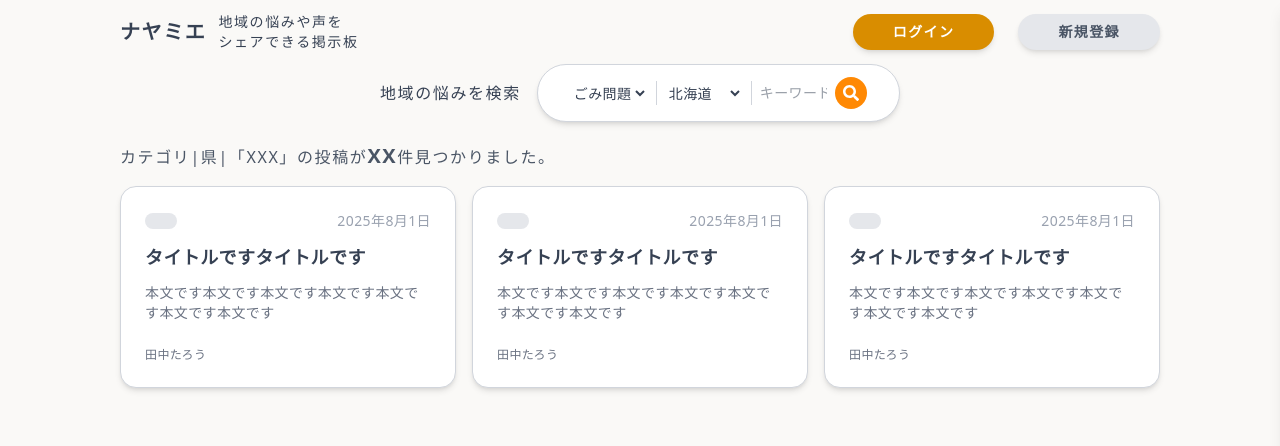
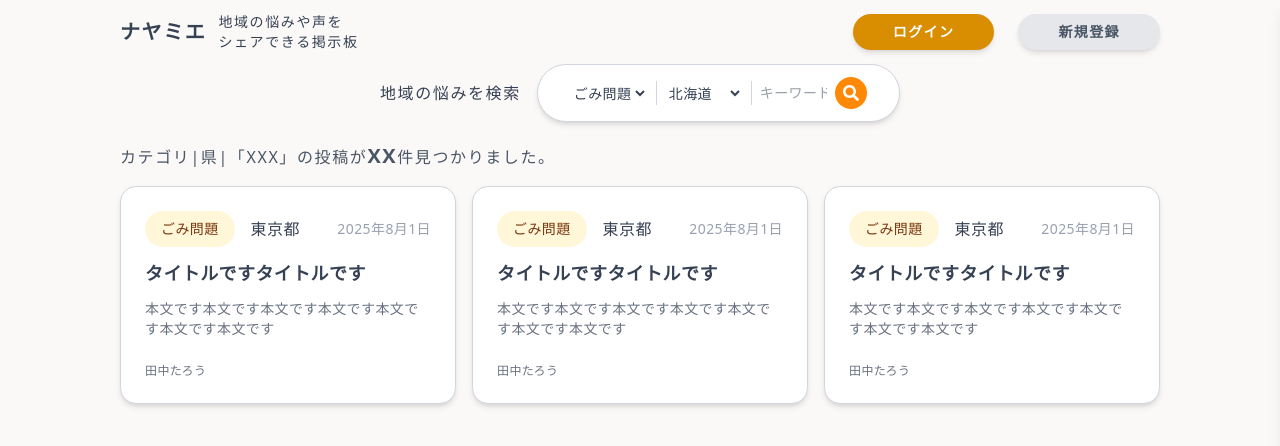
Before and after one commit to pin863/nayamie, a Next.js app: page /search in a window 1280 px wide. Shown: the top 446 px of the page. Built offline with nearby package versions, Linux system fonts and the light colour scheme.

Commit message:
buildエラー解消

```diff
--- a/app/posts/[id]/page.tsx
+++ b/app/posts/[id]/page.tsx
@@ -1,14 +1,12 @@
 import Button from "@/app/components/Button";
 import PostComponent from "@/app/components/PostComponent";
 import { getPostById } from "@/app/utils/supabaseFunctions";
-import { use } from "react";
+// import { use } from "react";
 
-export default function Home({ params }: { params: Promise<{ id: string }> }) {
-  const resolvedParams = use(params);
-  const postId = Number(resolvedParams.id);
-
+export default async function Home({ params }: { params: { id: string } }) {
+  const post = await getPostById(Number(params.id));
   // DB から投稿データを取得
-  const post = use(getPostById(postId));
+  // const post = use(getPostById(postId));
 
   // const postId = use(params).id;
   // const post = await getPostById(Number(postId));
--- a/app/search/page.tsx
+++ b/app/search/page.tsx
@@ -3,14 +3,17 @@ import PostComponent from "../components/PostComponent";
 
 export default function Home() {
   const dummy = {
-    category: "ごみ問題",
+    id: 1,
+    category: { name: "ごみ問題" },
+    prefecture: { name: "東京都" },
     title: "タイトルですタイトルです",
     content: "本文です本文です本文です本文です本文です本文です本文です",
-    prefecture: "東京都",
     date: "2025年8月1日",
     username: "田中たろう",
     showButton: true,
+    user: { name: "田中たろう" },
   };
+
   return (
     <main>
       <Searchbar />
@@ -20,7 +23,10 @@ export default function Home() {
           <span className=" font-bold text-xl">XX</span>件見つかりました。
         </p>
         <div className="grid grid-cols-3 gap-4 ">
+          {[1, 2, 3].map((_, i) => (
             <PostComponent
+              key={i}
+              id={dummy.id}
               category={dummy.category}
               prefecture={dummy.prefecture}
               date={dummy.date}
@@ -28,25 +34,9 @@ export default function Home() {
               content={dummy.content}
               username={dummy.username}
               showButton={dummy.showButton}
+              user={dummy.user}
             />
-          <PostComponent
-            category={dummy.category}
-            prefecture={dummy.prefecture}
-            date={dummy.date}
-            title={dummy.title}
-            content={dummy.content}
-            username={dummy.username}
-            showButton={dummy.showButton}
-          />
-          <PostComponent
-            category={dummy.category}
-            prefecture={dummy.prefecture}
-            date={dummy.date}
-            title={dummy.title}
-            content={dummy.content}
-            username={dummy.username}
-            showButton={dummy.showButton}
-          />
+          ))}
         </div>
       </div>
     </main>
```
Also changed, not shown: tsconfig.json (+15 -6 lines). Lines whose indentation alone changed are shown as unchanged.
